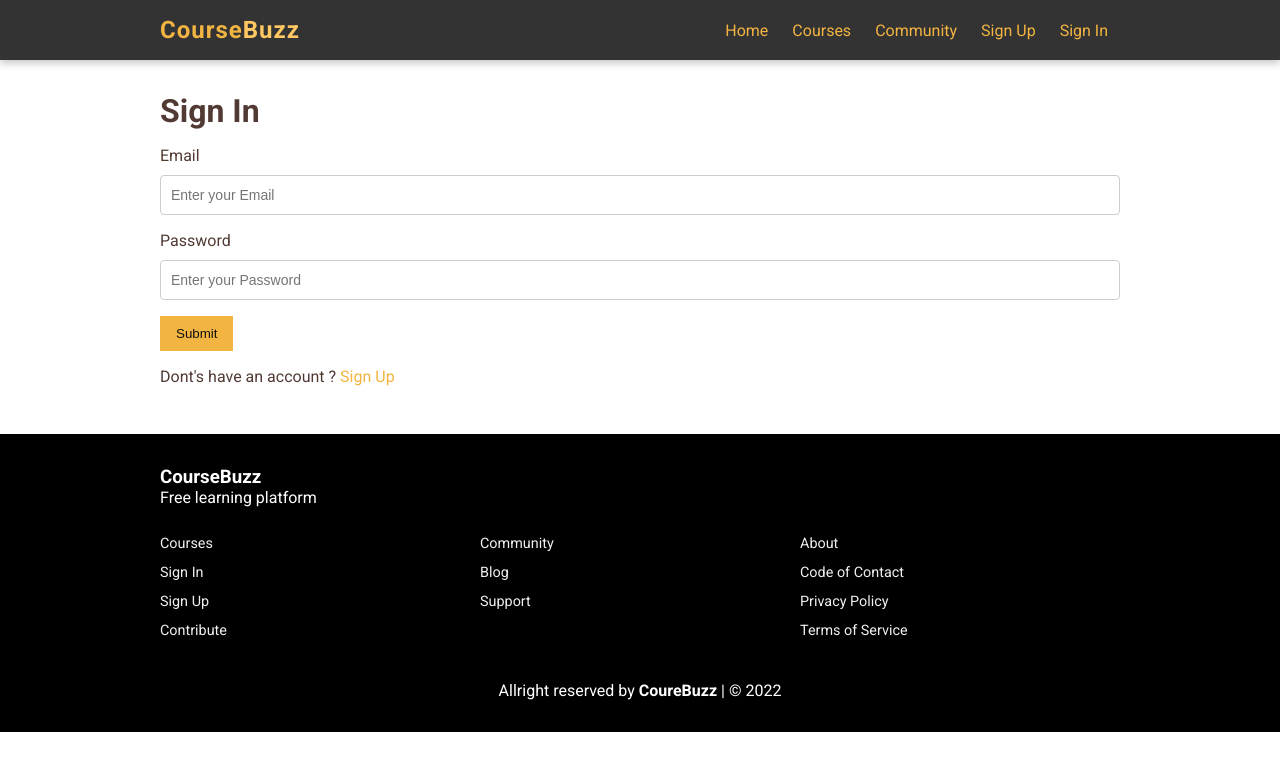
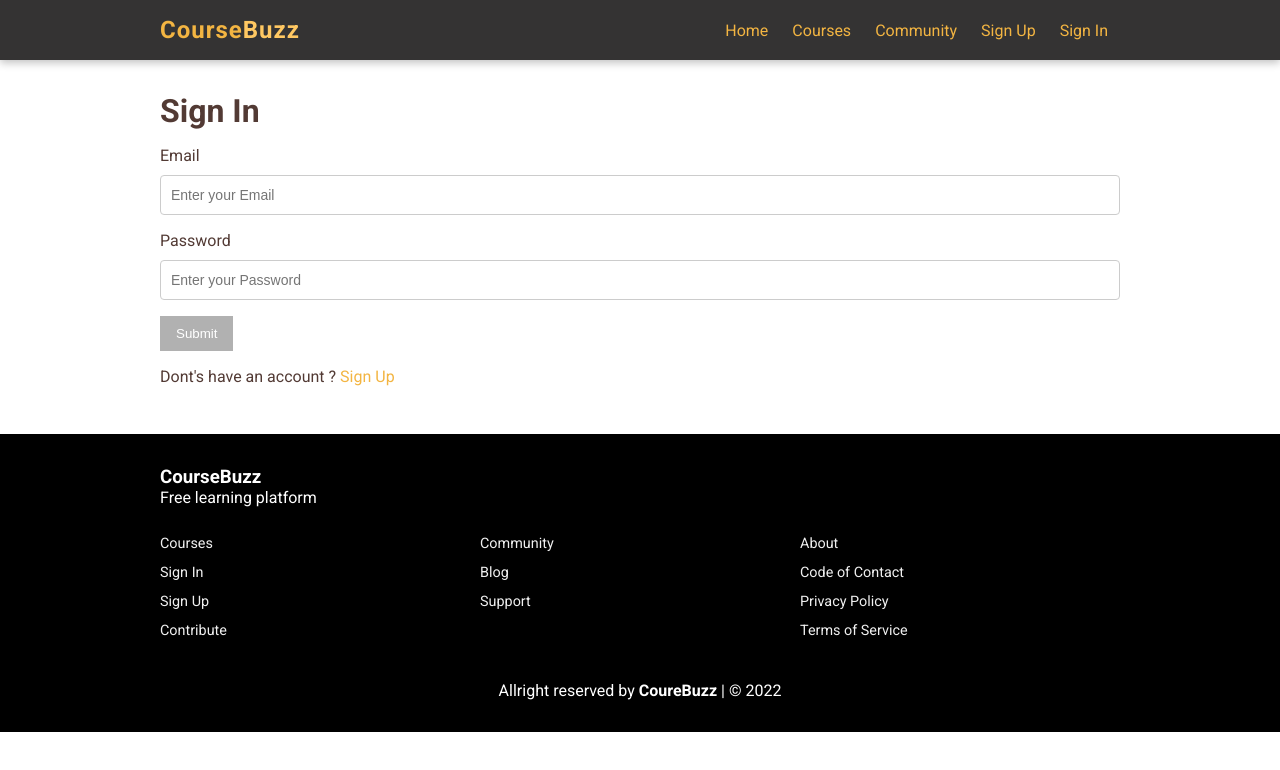
Before and after one commit to moniruzzamansaikat/course-buzz, a React (Create React App) app in the folder client/: page /sign-in in a window 1280 px wide. Shown: the top 770 px of the page. Built offline with nearby package versions, Linux system fonts and the light colour scheme.

Commit message:
form button disable

```diff
--- a/client/src/components/Form/Form.css
+++ b/client/src/components/Form/Form.css
@@ -1 +1,10 @@
 /* css for form */
+.form button:disabled {
+  cursor: not-allowed;
+  background-color: #b1b1b1 !important;
+  color: #fff !important;
+}
+
+.form button:disabled:hover {
+  opacity: 1 !important;
+}
--- a/client/src/components/Form/Form.jsx
+++ b/client/src/components/Form/Form.jsx
@@ -64,7 +64,7 @@ function Form({ handler, inputs }) {
         )
       )}
 
-      <button className="btn btn-primary" type="submit">
+      <button className="btn btn-primary" type="submit" disabled="true">
         {submitting ? <Loading /> : 'Submit'}
       </button>
     </form>
```
